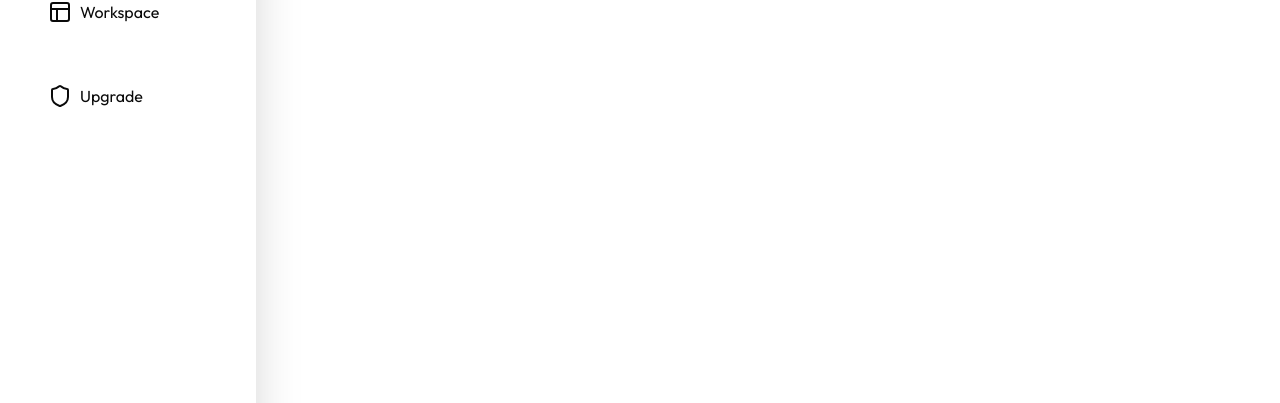
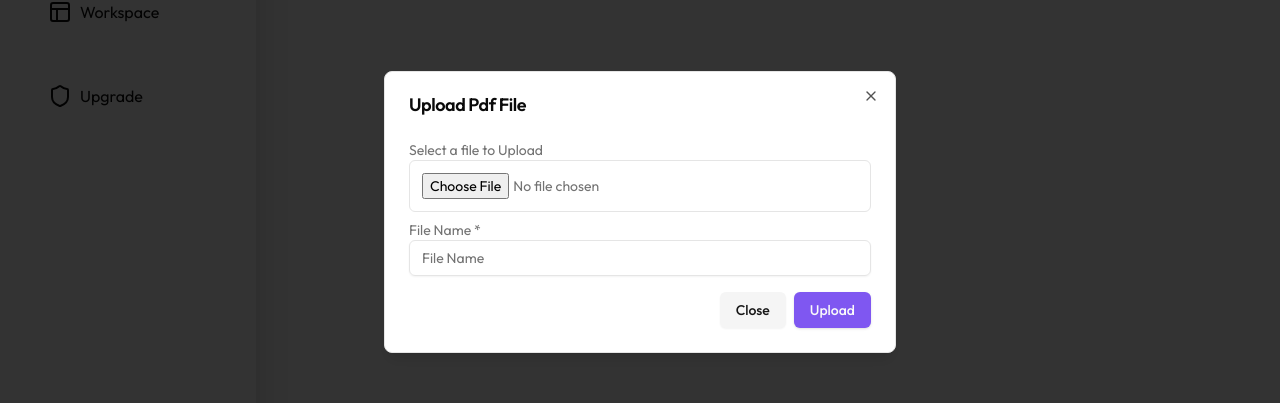
Before and after one commit to YangHyperData/AI_Note_Talking, a Next.js app: page /dashboard in a window 1280 px wide. Both pictures are taken after a click on the button "+ Upload PDF". Shown: the part 188-591 px from the top of the page. Built offline with nearby package versions, Linux system fonts and the light colour scheme; no server answers.

Commit message:
Upload PDF File (Dialog Form)

```diff
--- a/app/dashboard/_components/SideBar.js
+++ b/app/dashboard/_components/SideBar.js
@@ -3,13 +3,16 @@
 import { Layout, Shield } from 'lucide-react'
 import Image from 'next/image'
 import React from 'react'
+import UploadPdfDialog from './UploadPdfDialog'
 
 function SideBar() {
     return (
         <div className='shadow-2xl h-screen p-7'>
             <Image src={'/logo.svg'} width={50} height={50} alt='logo' />
             <div className='mt-10'>
-                <Button className="w-full">+ Upload PDF</Button>
+                <UploadPdfDialog>
+                    <Button className="w-full">+ Upload PDF</Button>
+                </UploadPdfDialog>
                 <div className='flex gap-2 items-center p-5 mt-5 hover:bg-slate-100 rounded-lg cursor-pointer'>
                     <Layout />
                     <h2>Workspace</h2>
--- /dev/null
+++ b/app/dashboard/_components/UploadPdfDialog.js
@@ -0,0 +1,51 @@
+import React from 'react'
+import {
+    Dialog,
+    DialogClose,
+    DialogContent,
+    DialogDescription,
+    DialogFooter,
+    DialogHeader,
+    DialogTitle,
+    DialogTrigger,
+} from "@/components/ui/dialog"
+import { Input } from '@/components/ui/input'
+import { Button } from '@/components/ui/button'
+
+function UploadPdfDialog({ children }) {
+    return (
+        <Dialog>
+            <DialogTrigger asChild>
+                {children}
+            </DialogTrigger>
+            <DialogContent>
+                <DialogHeader>
+                    <DialogTitle>Upload Pdf File</DialogTitle>
+                    <DialogDescription asChild>
+                        <div className=''>
+                            <h2 className='mt-5'>Select a file to Upload</h2>
+                            <div className='gap-2 p-3 rounded-md border'>
+
+                                <input type='file' accept='application/pdf' />
+                            </div>
+                            <div className='mt-2'>
+                                <label>File Name *</label>
+                                <Input placeholder="File Name" />
+                            </div>
+                        </div>
+                    </DialogDescription>
+                </DialogHeader>
+                <DialogFooter className="sm:justify-end">
+                    <DialogClose asChild>
+                        <Button type="button" variant="secondary">
+                            Close
+                        </Button>
+                    </DialogClose>
+                    <Button>Upload</Button>
+                </DialogFooter>
+            </DialogContent>
+        </Dialog>
+    )
+}
+
+export default UploadPdfDialog
--- /dev/null
+++ b/components/ui/dialog.jsx
@@ -0,0 +1,96 @@
+"use client"
+
+import * as React from "react"
+import * as DialogPrimitive from "@radix-ui/react-dialog"
+import { X } from "lucide-react"
+
+import { cn } from "@/lib/utils"
+
+const Dialog = DialogPrimitive.Root
+
+const DialogTrigger = DialogPrimitive.Trigger
+
+const DialogPortal = DialogPrimitive.Portal
+
+const DialogClose = DialogPrimitive.Close
+
+const DialogOverlay = React.forwardRef(({ className, ...props }, ref) => (
+  <DialogPrimitive.Overlay
+    ref={ref}
+    className={cn(
+      "fixed inset-0 z-50 bg-black/80  data-[state=open]:animate-in data-[state=closed]:animate-out data-[state=closed]:fade-out-0 data-[state=open]:fade-in-0",
+      className
+    )}
+    {...props} />
+))
+DialogOverlay.displayName = DialogPrimitive.Overlay.displayName
+
+const DialogContent = React.forwardRef(({ className, children, ...props }, ref) => (
+  <DialogPortal>
+    <DialogOverlay />
+    <DialogPrimitive.Content
+      ref={ref}
+      className={cn(
+        "fixed left-[50%] top-[50%] z-50 grid w-full max-w-lg translate-x-[-50%] translate-y-[-50%] gap-4 border bg-background p-6 shadow-lg duration-200 data-[state=open]:animate-in data-[state=closed]:animate-out data-[state=closed]:fade-out-0 data-[state=open]:fade-in-0 data-[state=closed]:zoom-out-95 data-[state=open]:zoom-in-95 data-[state=closed]:slide-out-to-left-1/2 data-[state=closed]:slide-out-to-top-[48%] data-[state=open]:slide-in-from-left-1/2 data-[state=open]:slide-in-from-top-[48%] sm:rounded-lg",
+        className
+      )}
+      {...props}>
+      {children}
+      <DialogPrimitive.Close
+        className="absolute right-4 top-4 rounded-sm opacity-70 ring-offset-background transition-opacity hover:opacity-100 focus:outline-none focus:ring-2 focus:ring-ring focus:ring-offset-2 disabled:pointer-events-none data-[state=open]:bg-accent data-[state=open]:text-muted-foreground">
+        <X className="h-4 w-4" />
+        <span className="sr-only">Close</span>
+      </DialogPrimitive.Close>
+    </DialogPrimitive.Content>
+  </DialogPortal>
+))
+DialogContent.displayName = DialogPrimitive.Content.displayName
+
+const DialogHeader = ({
+  className,
+  ...props
+}) => (
+  <div
+    className={cn("flex flex-col space-y-1.5 text-center sm:text-left", className)}
+    {...props} />
+)
+DialogHeader.displayName = "DialogHeader"
+
+const DialogFooter = ({
+  className,
+  ...props
+}) => (
+  <div
+    className={cn("flex flex-col-reverse sm:flex-row sm:justify-end sm:space-x-2", className)}
+    {...props} />
+)
+DialogFooter.displayName = "DialogFooter"
+
+const DialogTitle = React.forwardRef(({ className, ...props }, ref) => (
+  <DialogPrimitive.Title
+    ref={ref}
+    className={cn("text-lg font-semibold leading-none tracking-tight", className)}
+    {...props} />
+))
+DialogTitle.displayName = DialogPrimitive.Title.displayName
+
+const DialogDescription = React.forwardRef(({ className, ...props }, ref) => (
+  <DialogPrimitive.Description
+    ref={ref}
+    className={cn("text-sm text-muted-foreground", className)}
+    {...props} />
+))
+DialogDescription.displayName = DialogPrimitive.Description.displayName
+
+export {
+  Dialog,
+  DialogPortal,
+  DialogOverlay,
+  DialogTrigger,
+  DialogClose,
+  DialogContent,
+  DialogHeader,
+  DialogFooter,
+  DialogTitle,
+  DialogDescription,
+}
--- /dev/null
+++ b/components/ui/input.jsx
@@ -0,0 +1,19 @@
+import * as React from "react"
+
+import { cn } from "@/lib/utils"
+
+const Input = React.forwardRef(({ className, type, ...props }, ref) => {
+  return (
+    (<input
+      type={type}
+      className={cn(
+        "flex h-9 w-full rounded-md border border-input bg-transparent px-3 py-1 text-base shadow-sm transition-colors file:border-0 file:bg-transparent file:text-sm file:font-medium file:text-foreground placeholder:text-muted-foreground focus-visible:outline-none focus-visible:ring-1 focus-visible:ring-ring disabled:cursor-not-allowed disabled:opacity-50 md:text-sm",
+        className
+      )}
+      ref={ref}
+      {...props} />)
+  );
+})
+Input.displayName = "Input"
+
+export { Input }
--- a/package.json
+++ b/package.json
@@ -10,6 +10,7 @@
   },
   "dependencies": {
     "@clerk/nextjs": "^6.3.0",
+    "@radix-ui/react-dialog": "^1.1.2",
     "@radix-ui/react-progress": "^1.1.0",
     "@radix-ui/react-slot": "^1.1.0",
     "class-variance-authority": "^0.7.0",
```
Also changed, not shown: 1 other file (tests, documents, lock files or other folders).
